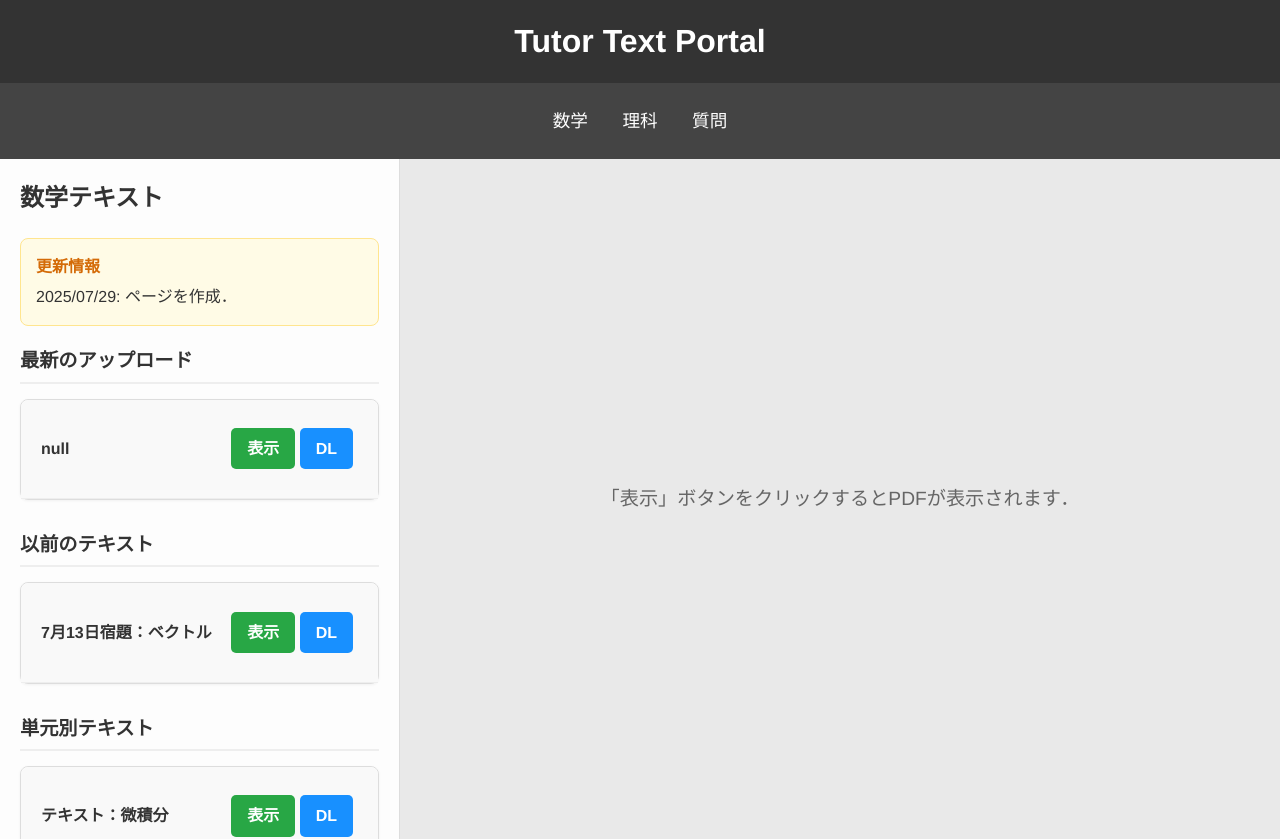
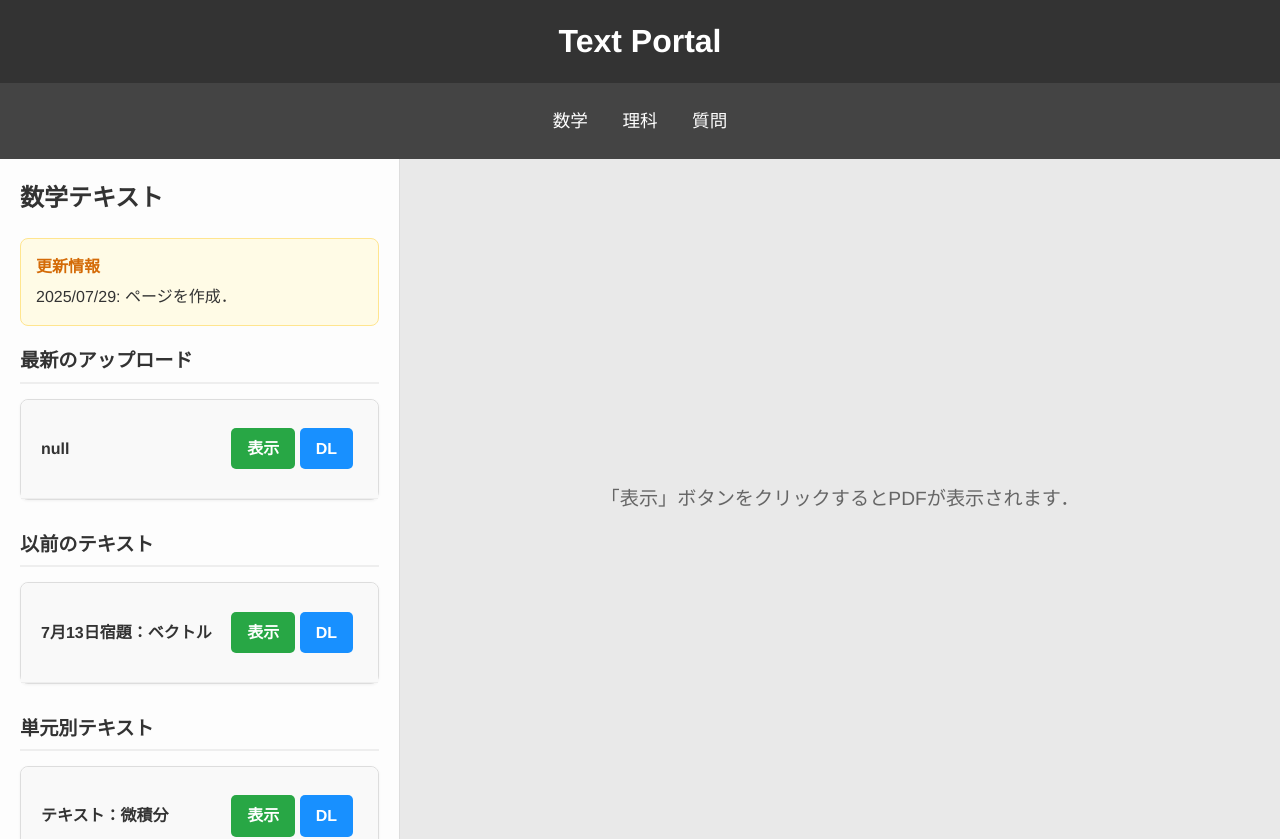
Before and after one commit to Epsilondelta114514/Epsilondelta114514.github.io, a plain HTML site: page math.html in a window 1280 px wide. Drawn offline with Linux system fonts and the light colour scheme.

Commit message:
title
tutor text portal -> text portal

```diff
--- a/math.html
+++ b/math.html
@@ -3,12 +3,12 @@
 <head>
     <meta charset="UTF-8">
     <meta name="viewport" content="width=device-width, initial-scale=1.0">
-    <title>数学テキスト - Tutor Text Portal</title>
+    <title>数学テキスト - Text Portal</title>
     <link rel="stylesheet" href="style.css">
 </head>
 <body>
     <header>
-        <h1><a href="index.html" class="header-link">Tutor Text Portal</a></h1>
+        <h1><a href="index.html" class="header-link">Text Portal</a></h1>
     </header>
    <nav>
     <ul>
```
Also changed, not shown: index.html (+2 -2 lines), questions.html (+2 -2 lines), science.html (+2 -2 lines), 1 other file.
